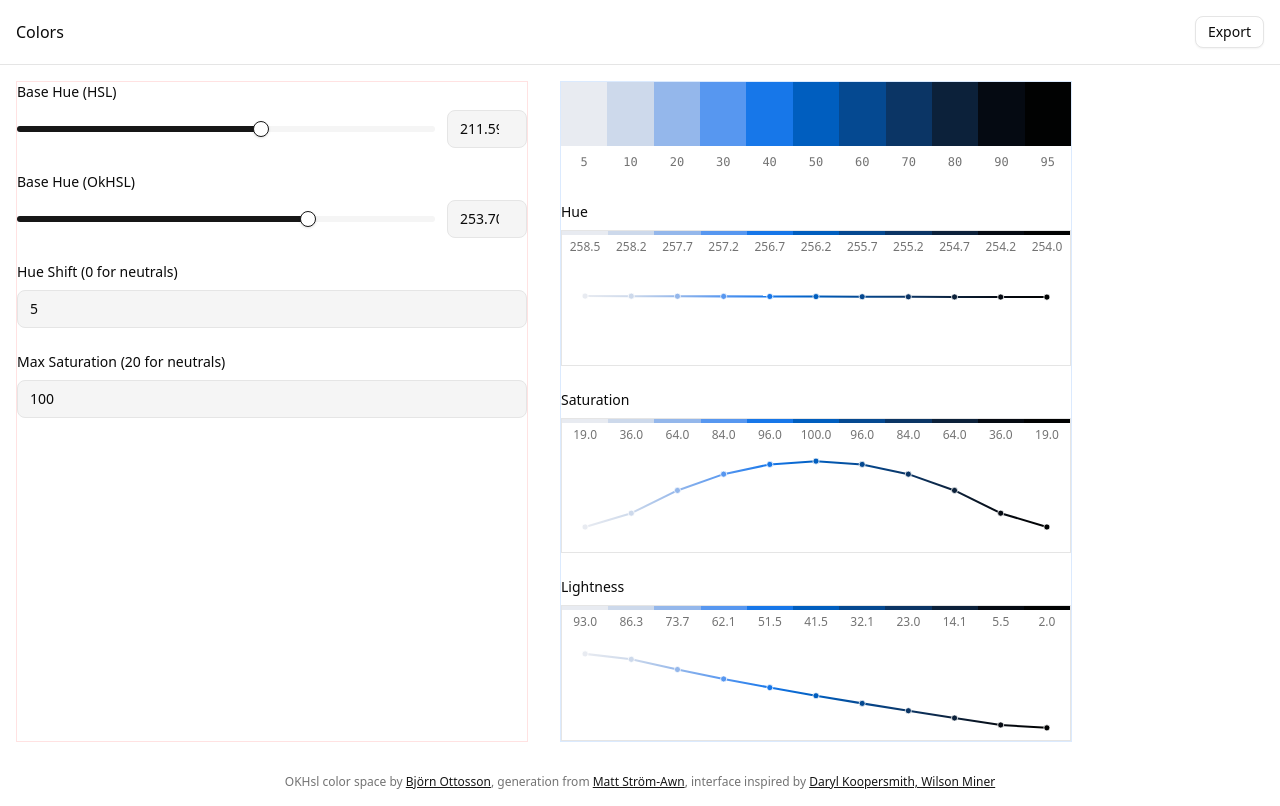
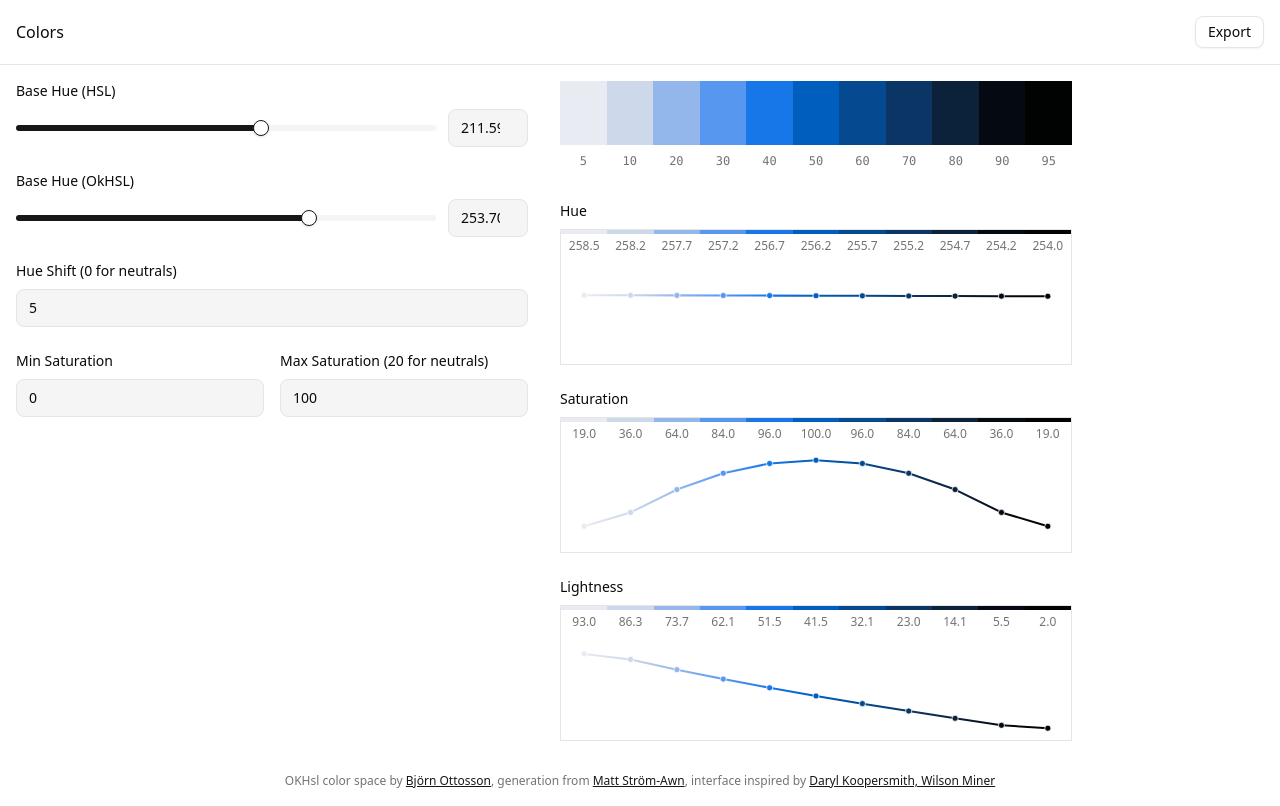
Before and after one commit to acyhuang/colors, a React (Vite) app: page / in a window 1280 px wide. Built offline with nearby package versions, Linux system fonts and the light colour scheme.

Commit message:
add min saturation

```diff
--- a/src/App.tsx
+++ b/src/App.tsx
@@ -25,6 +25,7 @@ function App() {
   const [hslHue, setHslHue] = useState(210)
   const [hueShift, setHueShift] = useState(5)
   const [maxSaturation, setMaxSaturation] = useState(100)
+  const [minSaturation, setMinSaturation] = useState(0)
 
   // Refs to prevent infinite sync loops
   const isUpdatingFromHsl = useRef(false)
@@ -54,7 +55,7 @@ function App() {
     setHslHue(convertedHslHue)
   }, [hue])
 
-  const palette = generatePalette(hue, hueShift, maxSaturation)
+  const palette = generatePalette(hue, hueShift, maxSaturation, minSaturation)
 
   return (
     <div className='h-screen w-full bg-background text-foreground flex flex-col'>
@@ -73,7 +74,7 @@ function App() {
       <div className='w-full md:flex flex-1 gap-8 p-4'>
 
       {/* Inputs */}
-        <div className='w-full max-w-lg gap-2 space-y-6 border border-red-100'>
+        <div className='w-full max-w-lg gap-2 space-y-6'>
 
           {/* HSL Hue Control */}
           <div className='space-y-2 flex-1'>
@@ -141,7 +142,24 @@ function App() {
             />
           </div>
 
-          {/* Max Saturation Control */}
+          {/* Saturation Controls */}
+          <div className='flex gap-4'>
+
+            <div className='space-y-2 flex-1'>
+              <label className='block text-sm font-medium'>
+                Min Saturation
+              </label>
+              <input
+                type='number'
+                min={0}
+                max={100}
+                step={1}
+                value={minSaturation}
+                onChange={(e) => setMinSaturation(Number(e.target.value))}
+                className='w-full px-3 py-2 bg-muted border border-border rounded-md text-sm'
+              />
+            </div>
+
             <div className='space-y-2 flex-1'>
               <label className='block text-sm font-medium'>
                 Max Saturation (20 for neutrals)
@@ -156,6 +174,8 @@ function App() {
                 className='w-full px-3 py-2 bg-muted border border-border rounded-md text-sm'
               />
             </div>
+          </div>
+
 
           {/* Background Color */}
           <div>
@@ -164,7 +184,7 @@ function App() {
         </div>
 
         {/* Display */}
-        <div className='w-full max-w-lg space-y-8 border border-blue-100'>
+        <div className='w-full max-w-lg space-y-8'>
 
           {/* Color Palette */}
           <div className='w-full'>
--- a/src/lib/colorPalette.ts
+++ b/src/lib/colorPalette.ts
@@ -108,30 +108,18 @@ function calculateHue(baseHue: number, n: number, hueShift: number): number {
 }
 
 /**
- * Calculate the saturation curve coefficient from desired maximum saturation
- *
- * Given S(n) = -a*n² + a*n, the maximum occurs at n=0.5 where S(0.5) = a*0.25
- * Therefore: a = 4 * maxSaturation
- *
- * @param maxSaturation - Maximum saturation value at n=0.5 (0-1 range)
- * @returns Coefficient 'a' for the parabolic curve
- */
-function calculateSaturationCoefficient(maxSaturation: number): number {
-  return 4 * maxSaturation
-}
-
-/**
  * Calculate saturation for a given scale value
  *
- * Uses a parabolic curve S(n) = -a*n² + a*n that peaks at n=0.5
- * The coefficient 'a' is derived from the desired maximum saturation
+ * Uses parabolic curve S(n) = -4(Smax - Smin)n² + 4(Smax - Smin)n + Smin
+ * Peaks at maxSaturation at n=0.5, and equals minSaturation at n=0 and n=1
  *
  * @param n - Normalized scale value (0-1)
  * @param maxSaturation - Maximum saturation value at n=0.5 (0-1 range)
+ * @param minSaturation - Minimum saturation value at n=0 and n=1 (0-1 range)
  */
-function calculateSaturation(n: number, maxSaturation: number): number {
-  const a = calculateSaturationCoefficient(maxSaturation)
-  return -a * Math.pow(n, 2) + a * n
+function calculateSaturation(n: number, maxSaturation: number, minSaturation: number): number {
+  const amplitude = 4 * (maxSaturation - minSaturation)
+  return -amplitude * Math.pow(n, 2) + amplitude * n + minSaturation
 }
 
 /**
@@ -182,9 +170,10 @@ function calculateLightness(n: number, backgroundY: number): number {
  * @param baseHue - Base hue value (0-360)
  * @param hueShift - Amount of hue shift to apply (default: 5, use 0 for neutrals)
  * @param maxSaturation - Maximum saturation at n=0.5 (0-100, default: 100, use 20 for neutrals)
+ * @param minSaturation - Minimum saturation at n=0 and n=1 (0-100, default: 0)
  * @returns Array of 11 PaletteColor objects
  */
-export function generatePalette(baseHue: number, hueShift: number = 5, maxSaturation: number = 100): PaletteColor[] {
+export function generatePalette(baseHue: number, hueShift: number = 5, maxSaturation: number = 100, minSaturation: number = 0): PaletteColor[] {
   const scales = [5, 10, 20, 30, 40, 50, 60, 70, 80, 90, 95]
 
   // Fixed white background for contrast calculations (user-configurable version coming later)
@@ -195,12 +184,13 @@ export function generatePalette(baseHue: number, hueShift: number = 5, maxSatura
     // Normalize scale to 0-1 range
     const n = scale / 100
 
-    // Convert max saturation from percentage (0-100) to decimal (0-1)
+    // Convert saturation from percentage (0-100) to decimal (0-1)
     const maxSaturationDecimal = maxSaturation / 100
+    const minSaturationDecimal = minSaturation / 100
 
     // Calculate OKHsl values using the formulas
     const h = calculateHue(baseHue, n, hueShift)
-    const s = calculateSaturation(n, maxSaturationDecimal)
+    const s = calculateSaturation(n, maxSaturationDecimal, minSaturationDecimal)
     const l = calculateLightness(n, backgroundY)
 
     // Create OKHsl color object
```
Lines whose indentation alone changed are shown as unchanged.
